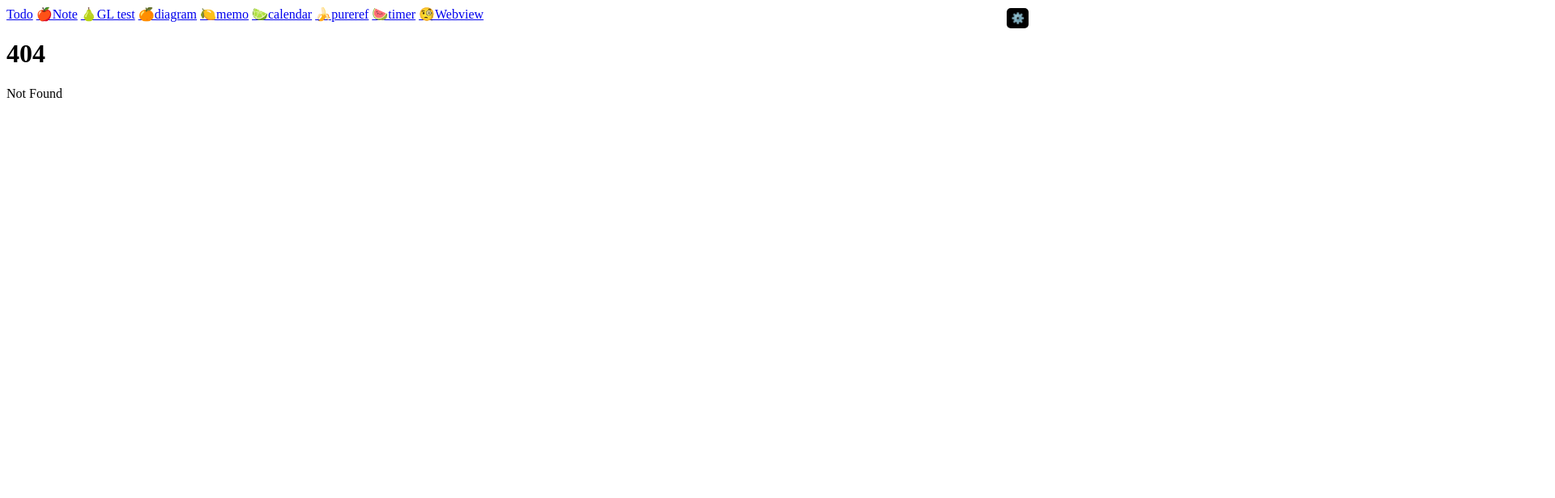
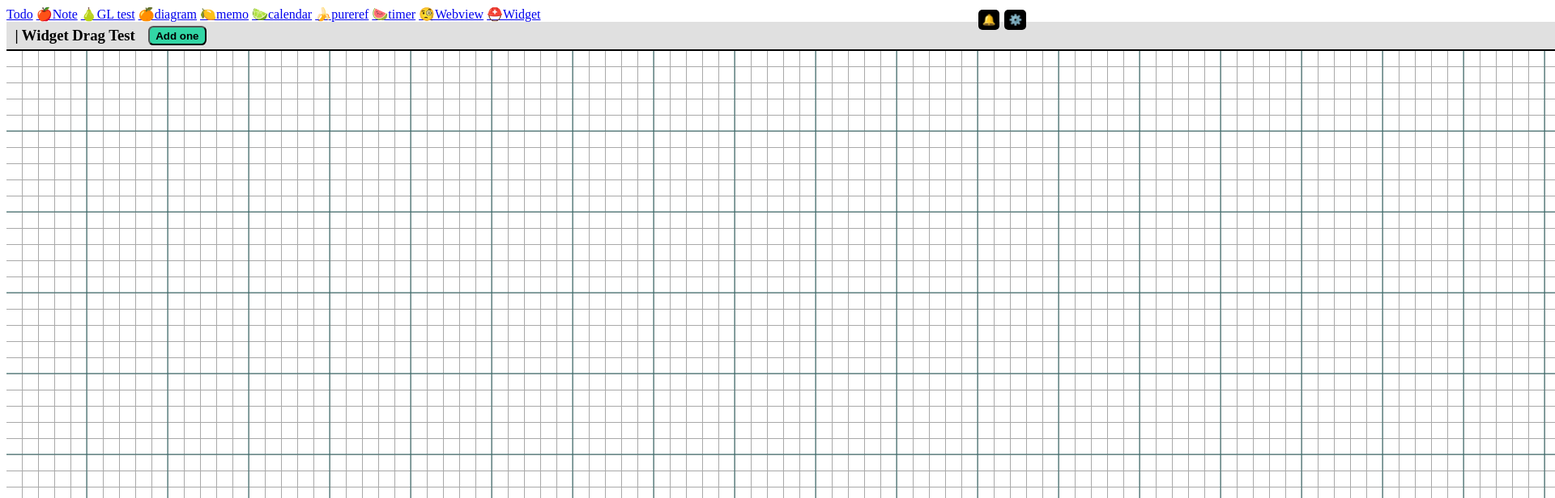
Before and after one commit to wrist0neye/Tauri_svelte_Todo_App, a SvelteKit app: page /widget in a window 1280 px wide. Before the commit this address had no page. Shown: the top 616 px of the page at 81% size, 1920 px wide, since content can reach past the window. Built offline with nearby package versions, Linux system fonts and the light colour scheme.

Commit message:
first drag_widghet

```diff
--- /dev/null
+++ b/src/components/dock/widgetcontainer.svelte
@@ -0,0 +1,152 @@
+<script lang="ts">
+  let {
+    width,
+    height,
+    widget = "./",
+    isSelected = false,
+    x = 0,
+    y = 0,
+    isDragging = false,
+    onDragStart,
+    onDelete,
+    children
+  } : {
+    width: number;
+    height: number;
+    widget?: string;
+    isSelected?: boolean;
+    x?: number;
+    y?: number;
+    isDragging?: boolean;
+    onDragStart?: (event: MouseEvent) => void;
+    onDelete?: () => void;
+    children: any;
+  } = $props();
+
+  let isMinimized = $state(false);
+
+  function handleTitleBarMouseDown(event: MouseEvent) {
+    // 버튼 클릭은 드래그 시작하지 않음
+    if ((event.target as HTMLElement).tagName === 'BUTTON') {
+      return;
+    }
+
+    onDragStart?.(event);
+  }
+
+  function handleMinimize() {
+    isMinimized = !isMinimized;
+  }
+
+  function handleMaximize() {
+    // 최대화 로직 (선택사항)
+    console.log('Maximize clicked');
+  }
+
+  function handleClose() {
+    onDelete?.();
+  }
+
+  // 컨테이너 클릭 시 이벤트 버블링 방지 (캔버스 클릭과 구분)
+  function handleContainerClick(event: MouseEvent) {
+    event.stopPropagation();
+  }
+</script>
+
+<div
+  class="widget_container"
+  class:selected={isSelected}
+  class:dragging={isDragging}
+  class:minimized={isMinimized}
+  style:width="{width}px"
+  style:height="{isMinimized ? 40 : height}px"
+  style:transform="translate({x}px, {y}px)"
+  onclick={handleContainerClick}>
+
+  <div
+    class="titlebar"
+    onmousedown={handleTitleBarMouseDown}>
+    <h4 class="widget_title">SAMPLE</h4>
+    <div class="blank"></div>
+    <button
+      class="widget_button"
+      onclick={handleMinimize}
+      title={isMinimized ? "복원" : "최소화"}>
+      {isMinimized ? '□' : 'ㅡ'}
+    </button>
+    <button
+      class="widget_button"
+      onclick={handleMaximize}
+      title="최대화">
+      ㅁ
+    </button>
+    <button
+      class="widget_button close"
+      onclick={handleClose}
+      title="닫기">
+      ×
+    </button>
+  </div>
+
+  {#if !isMinimized}
+    <div class="container_body">
+      {@render children()}
+    </div>
+  {/if}
+</div>
+<style>
+  .widget_container{
+    /* width:720px;
+    height:600px; */
+    border-radius: 5px;
+    border: 2px solid rgb(7, 58, 7);
+
+    display: flex;
+    flex-direction: column;
+    justify-content: start;
+    align-items: center;
+  }
+  .titlebar {
+    width: 100%;
+    height: 36px;
+
+    padding : 0 2px;
+    background-color: rgb(7, 58, 7);
+
+    display: flex;
+    flex-direction: row;
+    justify-content: space-between;
+    align-items: center;
+  }
+  .widget_title{
+    margin-left: 4px;
+    color: #fff;
+  }
+  .widget_button{
+    width: 12px;
+    height: 12px;
+    margin: 0 2px;
+
+    color: #fff;
+    font-weight: 600;
+  }
+  .blank{
+    flex:1;
+  }
+  .container_body{
+    width: 100%;
+    flex-grow:1;
+
+    border-radius: 5px;
+    background-color: white;
+  }
+
+  /* 드래그 중 텍스트 선택 방지 */
+  .dragging,
+  .dragging * {
+    user-select: none !important;
+    -webkit-user-select: none !important;
+    -moz-user-select: none !important;
+    -ms-user-select: none !important;
+  }
+</style>
--- a/src/routes/+layout.svelte
+++ b/src/routes/+layout.svelte
@@ -32,9 +32,14 @@
     <a href="/icon_space">🍌pureref</a>
     <a href="/timer">🍉timer</a>
     <a href="/webView_test">🧐Webview</a>
+    <a href="/widget">⛑️Widget</a>
 </nav>
 
-<button id="setting_button" onclick={handleSettingButtonClick}>⚙️</button>
+<div class="setting_tray">
+    <button class="icon" onclick={()=>{}}>🔔</button>
+    <button class="icon" onclick={handleSettingButtonClick}>⚙️</button>
+</div>
+
 
 <!-- <slot></slot> -->
 {@render children()}
@@ -55,21 +60,28 @@
 
 
 <style>
-    #setting_button{
+    .setting_tray {
         position: absolute;
         top: 10px;
         right: 10px;
+
+        display: flex;
+        flex-direction: row;
+    }
+    .icon{
         z-index: 1000;
         background-color: #000;
         color: #fff;
+
         border: none;
         padding: 5px;
         border-radius: 5px;
+        margin : 2px 3px;
     }
-    #setting_button:hover{
+    .icon:hover{
         background-color: #333;
     }
-    #setting_button:active{
+    .icon:active{
         background-color: #666;
     }
 
--- /dev/null
+++ b/src/routes/widget/+page.svelte
@@ -0,0 +1,202 @@
+<script lang="ts">
+  import WidgetContainer from "$root/components/dock/widgetcontainer.svelte"
+  import Todos from "$root/components/Todos.svelte";
+
+  interface widget {
+    id: number;
+    xpos : number;
+    ypos : number;
+    width : number;
+    height: number;
+    widget : string;
+    isSelected : boolean;
+  }
+
+  let widget_list : widget[] = $state([]);
+  let nextId = 1;
+
+  let dragState = $state({
+    widget: null,
+    offset : {x: 0, y:0},
+    isDragging: false,
+  })
+
+  function addWidget() {
+    let newWidget : widget = {
+      id: nextId++,
+      xpos : 40,
+      ypos : 40,
+      width : 720,
+      height: 600,
+      widget: "./",
+      isSelected: false
+    }
+    widget_list = [...widget_list, newWidget]
+  }
+
+  function startDrag(event: MouseEvent, widget: Widget) {
+    // 클릭한 위젯을 선택 상태로 만들기
+    widget_list = widget_list.map(w => ({
+      ...w,
+      isSelected: w.id === widget.id
+    }));
+
+    dragState.widget = widget;
+    dragState.isDragging = true;
+
+    // 마우스 위치와 위젯의 현재 위치 차이 계산
+    dragState.offset = {
+      x: event.clientX - widget.xpos,
+      y: event.clientY - widget.ypos
+    };
+
+    // 드래그 중 텍스트 선택 방지
+    event.preventDefault();
+  }
+
+  function handleMouseMove(event: MouseEvent) {
+    if (!dragState.widget || !dragState.isDragging) return;
+
+    // 새로운 위치 계산
+    const newX = event.clientX - dragState.offset.x;
+    const newY = event.clientY - dragState.offset.y;
+
+    // 캔버스 경계 체크 (선택사항)
+    const canvas = document.querySelector('.diagram_canvas');
+    if (canvas) {
+      const canvasRect = canvas.getBoundingClientRect();
+      const maxX = canvasRect.width - dragState.widget.width;
+      const maxY = canvasRect.height - dragState.widget.height;
+
+      dragState.widget.xpos = Math.max(0, Math.min(newX, maxX));
+      dragState.widget.ypos = Math.max(0, Math.min(newY, maxY));
+    } else {
+      dragState.widget.xpos = newX;
+      dragState.widget.ypos = newY;
+    }
+
+    event.preventDefault();
+  }
+
+  function handleMouseUp() {
+    if (dragState.isDragging) {
+      dragState.widget = null;
+      dragState.isDragging = false;
+    }
+  }
+
+  function deleteWidget(widgetId: number) {
+    widget_list = widget_list.filter(w => w.id !== widgetId);
+  }
+
+  // 캔버스 클릭 시 모든 위젯 선택 해제
+  function handleCanvasClick(event: MouseEvent) {
+    // 위젯이 아닌 캔버스를 직접 클릭한 경우
+    if (event.target === event.currentTarget) {
+      widget_list = widget_list.map(w => ({ ...w, isSelected: false }));
+    }
+  }
+</script>
+
+<svelte:window
+  onmousemove={handleMouseMove}
+  onmouseup={handleMouseUp}
+/>
+
+<main>
+  <div class="tab-container">
+    <h3 class="title">| Widget Drag Test</h3>
+    <button
+      class ="add_new_button"
+      onclick={addWidget}>Add one</button>
+  </div>
+
+  <div class="diagram_canvas"
+    onclick={handleCanvasClick}>
+    {#each widget_list as wig (wig.id)}
+      <WidgetContainer
+        width={wig.width}
+        height={wig.height}
+        widget={wig.widget}
+        isSelected={wig.isSelected}
+        x={wig.xpos}
+        y={wig.ypos}
+        isDragging={dragState.widget?.id === wig.id}
+        onDragStart={(event) => startDrag(event, wig)}
+        onDelete={() => deleteWidget(wig.id)}>
+
+        {#snippet children()}
+          <Todos />
+        {/snippet}
+      </WidgetContainer>
+    {/each}
+  </div>
+</main>
+
+<style>
+  /* https://dev.to/mrwolferinc/css-graph-paper-3e1i */
+  :root {
+    --bg-color: #fff;
+    --line-color-1: #366;
+    --line-color-2: #a9a9a9;
+  }
+
+  *, *::before, *::after {
+    -webkit-box-sizing: border-box;
+    -moz-box-sizing: border-box;
+    box-sizing: border-box;
+  }
+
+  main{
+    width: 2160px;
+    height: 1440px;
+  }
+
+  .tab-container{
+    width: 100%;
+    height: 36px;
+    /* border-radius: 8px; */
+
+    padding: 2px 4px;
+
+    display: flex;
+    flex-direction: row;
+    justify-content: start;
+    align-items: center;
+
+    background-color: #e0e0e0;
+    border-bottom: 2px double black;
+  }
+
+  .title{
+    margin-left : 0.4rem;
+    margin-right: 1rem;
+  }
+
+  .add_new_button{
+    width: 72px;
+    height: 24px;
+    background-color: rgb(50, 214, 165);
+    border-radius: 0.4rem;
+
+    /* font-style: bold; */
+    font-weight: 700;
+    text-align: center;
+  }
+  .add_new_button:hover{
+    background-color: rgb(44, 182, 140);
+  }
+  .add_new_button:active{
+    background-color: rgb(44, 142, 113);
+  }
+
+  .diagram_canvas{
+    width: 100%;
+    height: 100%;
+    background-color: var(--bg-color);
+    background-image: linear-gradient(var(--line-color-1) 1.5px, transparent 1.5px), linear-gradient(90deg, var(--line-color-1) 1.5px, transparent 1.5px), linear-gradient(var(--line-color-2) 1px, transparent 1px), linear-gradient(90deg, var(--line-color-2) 1px, transparent 1px);
+    background-position: -1.5px -1.5px, -1.5px -1.5px, -1px -1px, -1px -1px;
+    background-size: 100px 100px, 100px 100px, 20px 20px, 20px 20px;
+  }
+
+</style>
```
Also changed, not shown: vite.config.js (line endings or trailing spaces).
